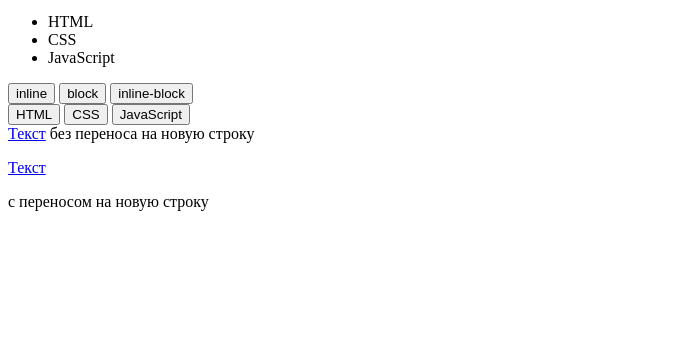
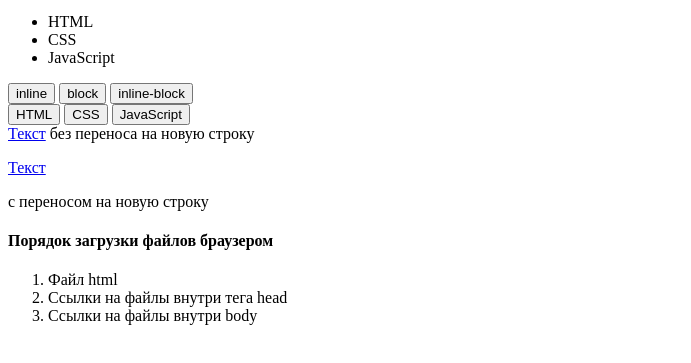
Before and after one commit to Larysa1387/TelegramBotTest, a plain HTML site: page index.html in a window 1280 px wide. Shown: the part 101-464 px from the top of the page, without its empty margins (0-691 px from the left). Drawn offline with Linux system fonts and the light colour scheme.

Commit message:
Порядок загрузки файлов браузером

```diff
--- a/index.html
+++ b/index.html
@@ -50,7 +50,15 @@
   с переносом на новую строку
 </div>
 
-<!-- 7. -->
+<!-- 7.Порядок загрузки файлов браузером. reversed class- нумерация списка в обратном порядке -->
+<div class="card">
+  <h4 class="card-title">Порядок загрузки файлов браузером</h4>
+  <ol class="card-items">
+    <li class="card-item">Файл html</li>
+    <li class="card-item">Ссылки на файлы внутри тега head</li>
+    <li class="card-item">Ссылки на файлы внутри body</li>
+  </ol>
+</div>
 
 </body>
 
```
